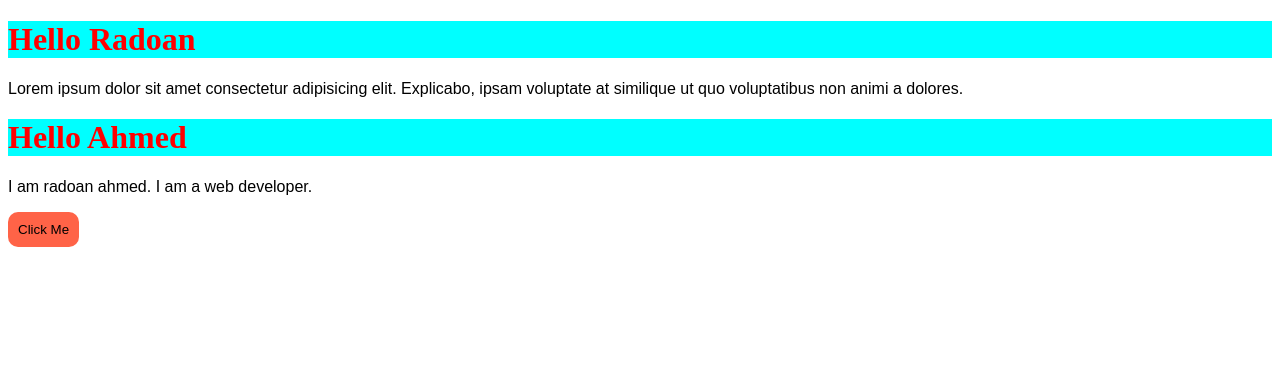
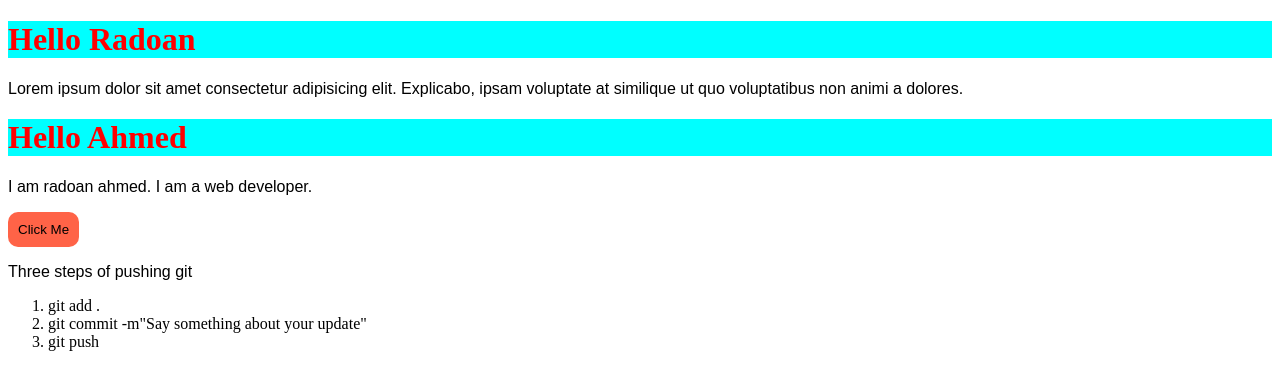
Before and after one commit to red-one12/my-second-repo, a plain HTML site: page index.html in a window 1280 px wide. Drawn offline with Linux system fonts and the light colour scheme.

Commit message:
Add list

```diff
--- a/index.html
+++ b/index.html
@@ -17,5 +17,13 @@
 
 
     <button>Click Me</button>
+
+
+    <p>Three steps of pushing git</p>
+    <ol>
+        <li>git add .</li>
+        <li>git commit -m"Say something about your update"</li>
+        <li>git push</li>
+    </ol>
 </body>
 </html>
```
